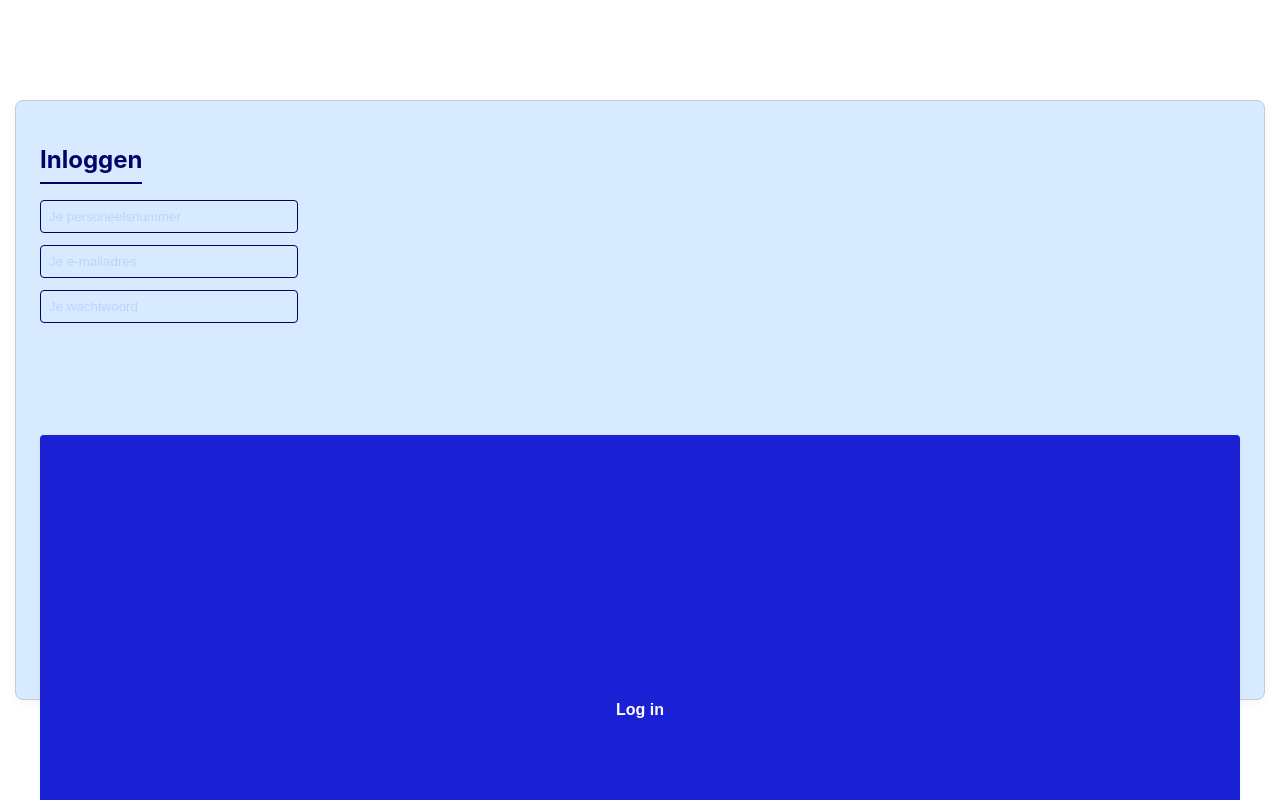
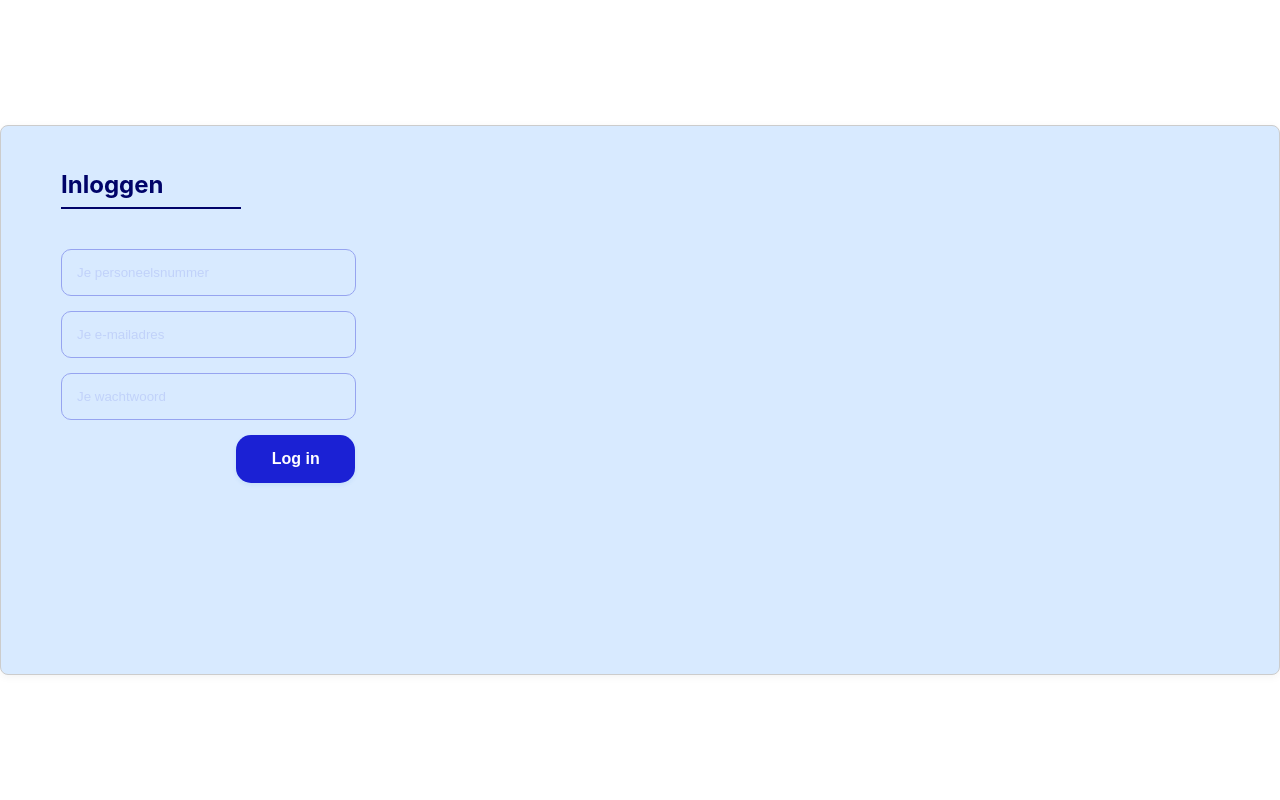
Before and after one commit to ichishihoness/dummy-jdb-app-intro, a React (Create React App) app: page / in a window 1280 px wide. Shown: the top 800 px of the page. Built offline with nearby package versions, Linux system fonts and the light colour scheme.

Commit message:
login update 2

```diff
--- a/src/styling/LoginPage.css
+++ b/src/styling/LoginPage.css
@@ -1,8 +1,9 @@
 .login-container {
   width: 1200px;
-  height: 550px;
+  height: 500px;
   margin: 100px auto;
   padding: 24px;
+  padding-left: 60px;
   border: 1px solid #ccc;
   border-radius: 8px;
   background: #D8EAFF;
@@ -10,10 +11,12 @@
 }
 
 .login-container h2 {
-  margin-bottom: 16px;
+  margin-bottom: 40px;
   border-bottom: 2px solid #000369;
   padding-bottom: 8px;
   display: inline-block;
+  width: 180px;
+  text-align: left;
 }
 
 .login-bg, .login-bg * {
@@ -23,13 +26,13 @@
 .login-container input[type="text"],
 .login-container input[type="password"],
 .login-container input[type="email"] {
-  width: 20%;
-  padding: 8px;
-  margin-bottom: 12px;
-  border: 1px solid #000369;
-  border-radius: 4px;
+  width: 22%;
+  padding: 15px;
+  margin-bottom: 15px;
+  border: 1px solid #96A4F0;
+  border-radius: 10px;
   background-color: #D8EAFF;
-  color: #000369;
+  outline: none;
 }
 
 .login-container input::placeholder {
@@ -61,17 +64,21 @@
 }
 
 .login-container button {
-  width: 100%;
+  margin-top:0px;
+  width: 10%;
+  height: 48px;
   padding: 10px;
   background: #1B21D4;
   color: #fff;
   border: none;
-  border-radius: 4px;
+  border-radius: 15px;
   font-size: 1rem;
   font-weight: bold;
   cursor: pointer;
   box-shadow: 0 2px 4px rgba(25, 118, 210, 0.1);
   transition: background 0.2s, box-shadow 0.2s;
+  margin-left: 175px;
+  display: block;
 }
 
 .login-container button:hover {
```
